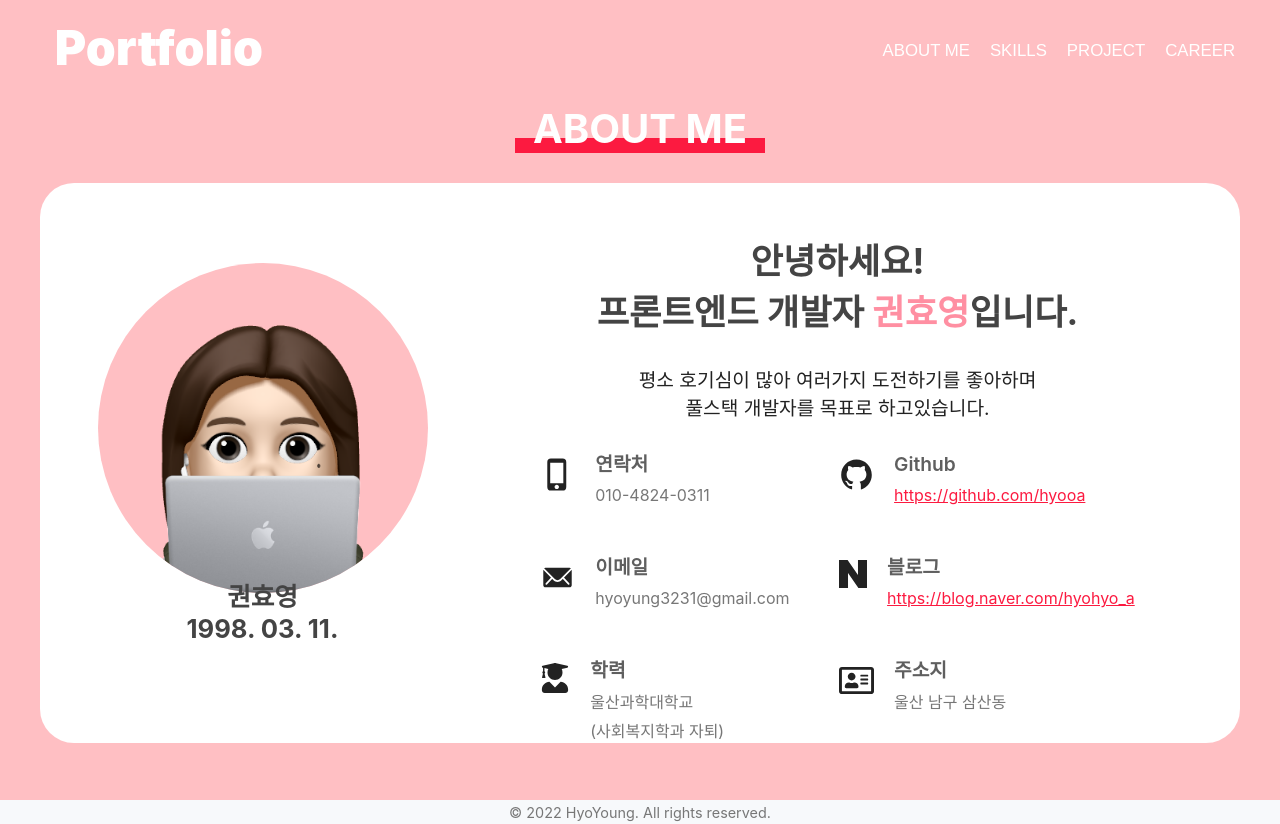
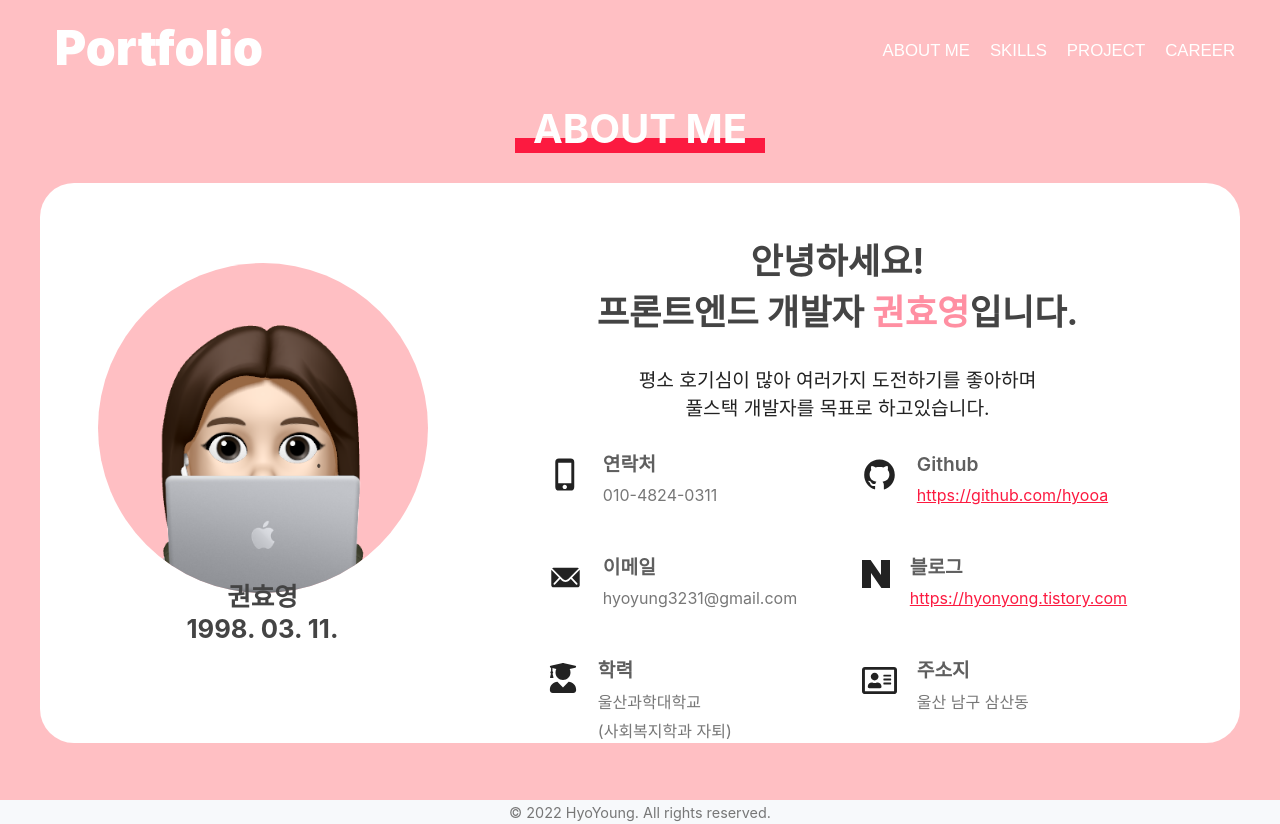
Before and after one commit to hyooa/hyoyoung-portfolio, a React (Create React App) app: page / in a window 1280 px wide. Built offline with nearby package versions, Linux system fonts and the light colour scheme.

Commit message:
블로그

```diff
--- a/src/main/Main.js
+++ b/src/main/Main.js
@@ -79,7 +79,7 @@ const Main = () => {
                                 </div>
                                 <ul>
                                     <li>블로그</li>
-                                    <li className='color'><a href='https://hyonyong.tistory.com/'>https://blog.naver.com/hyohyo_a</a></li>
+                                    <li className='color'><a href='https://hyonyong.tistory.com'>https://hyonyong.tistory.com</a></li>
                                 </ul>
                             </div>
                             <div>
```
